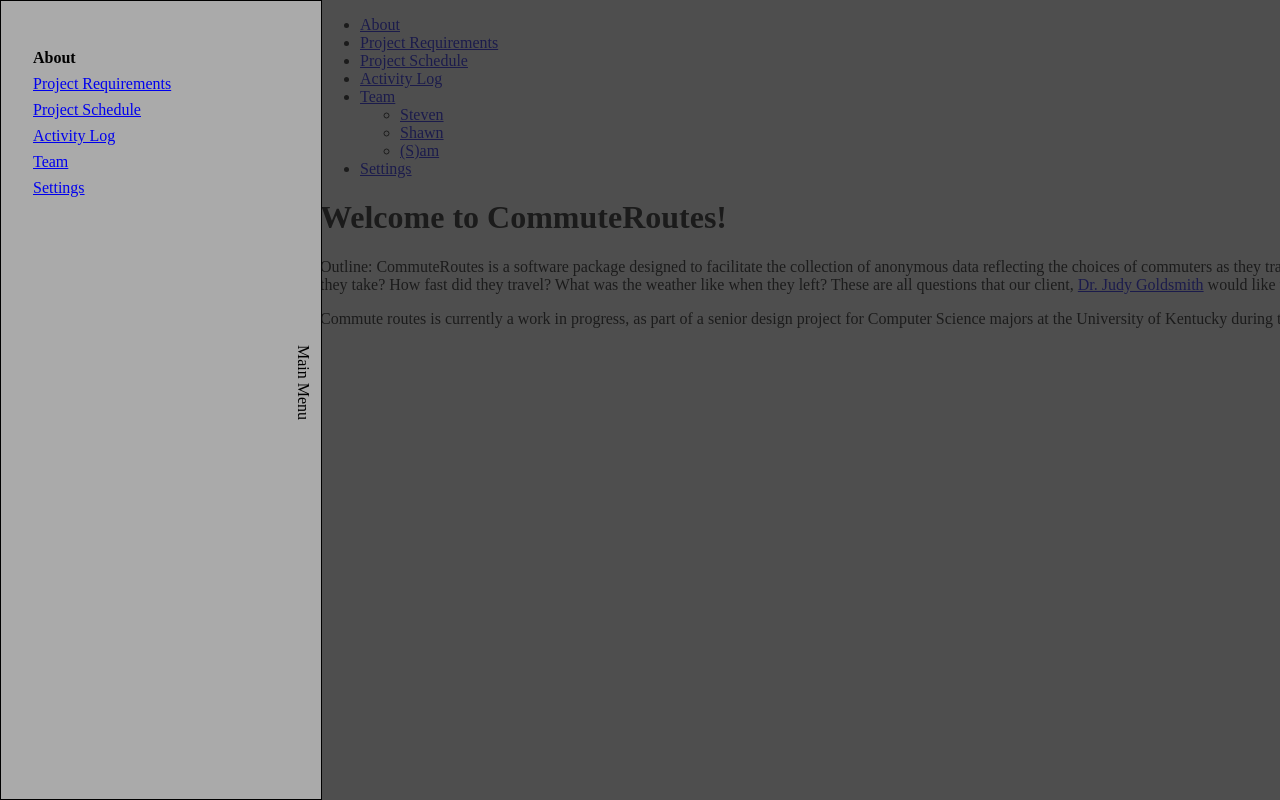
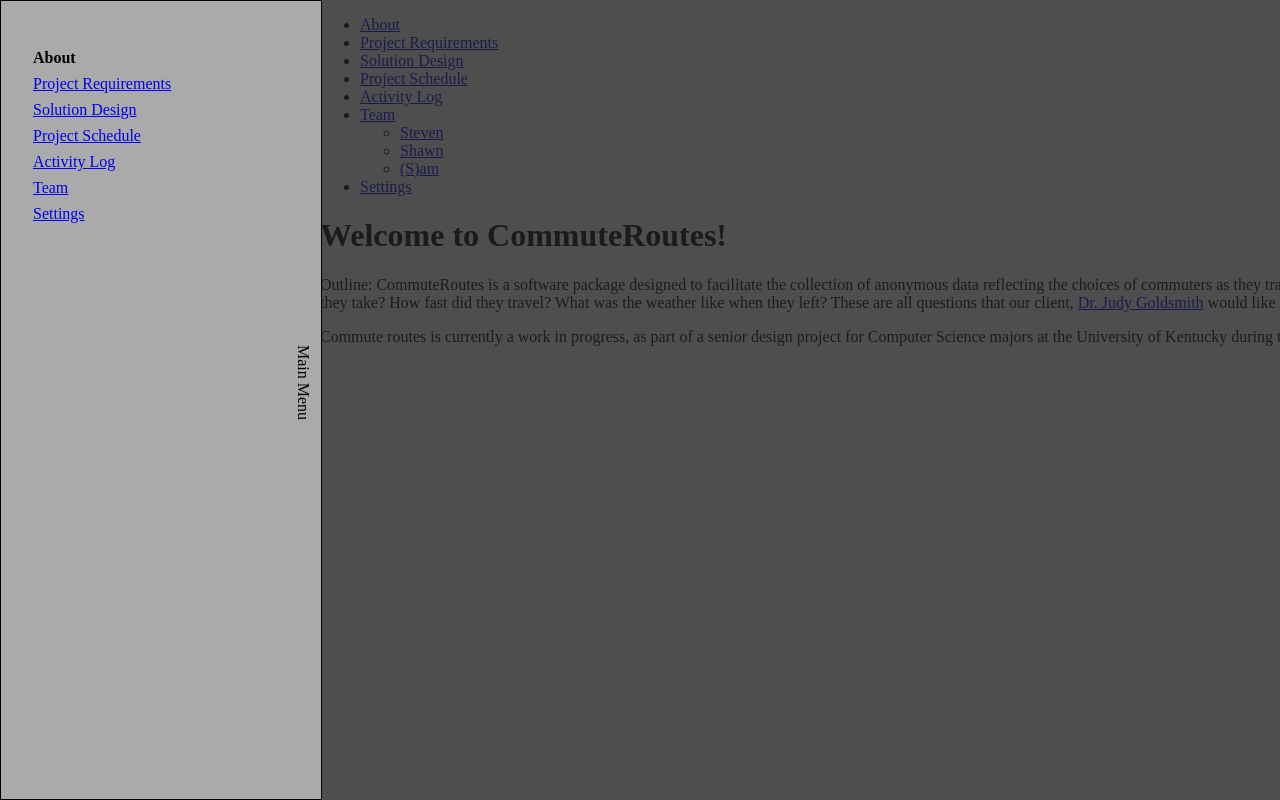
Before and after one commit to BrainOfTech/CommuteRoutes, a plain HTML site: page menu.html in a window 1280 px wide. Drawn offline with Linux system fonts and the light colour scheme.

Commit message:
Added a page for the design.

```diff
--- a/CommuteRoutes.js
+++ b/CommuteRoutes.js
@@ -4,6 +4,7 @@ if(sessionStorage.isInOldSchoolMode != 'false'){ //sessionStorage saves everythi
     var links = [];
     links.push(["./index.html","About"]);
     links.push(["./Requirements.html", "Project Requirements"]);
+    links.push(["./Design.html", "Solution Design"]);
     links.push(["./schedule.html","Project Schedule"]);
     links.push(["./activity.html","Activity Log"]);
     links.push(["./team.html", "Team"]);
--- /dev/null
+++ b/Design.html
@@ -0,0 +1,11 @@
+<!DOCTYPE HTML>
+<html>
+    <head>
+        <meta charset="UTF-8">
+        <title>Project Requirements</title>
+        <link rel="stylesheet" type="text/css" href="./CommuteRoutes.css">
+    </head>
+    <body>
+        <p>This is where the design document will go</p>
+    </body>
+</html>
--- a/menu.html
+++ b/menu.html
@@ -107,6 +107,7 @@
             var addresses = [
                 ["./index.html","About"],
                 ["./Requirements.html", "Project Requirements"],
+                ["./Design.html", "Solution Design"],
                 ["./schedule.html","Project Schedule"],
                 ["./activity.html","Activity Log"],
                 ["./teamMenu.html","Team"]
```
Also changed, not shown: 1 other file.
